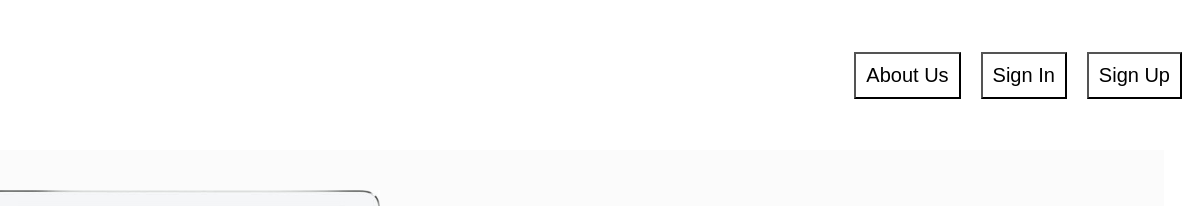
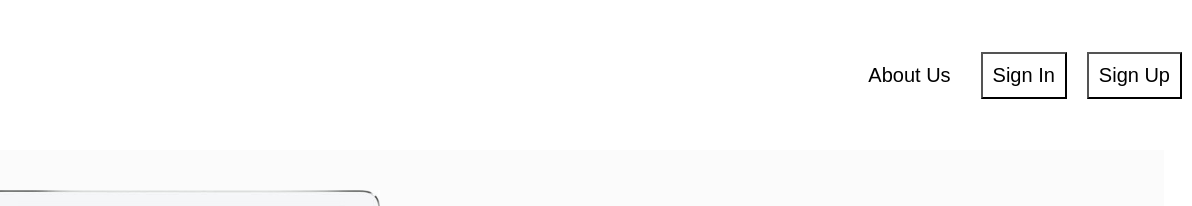
Before and after one commit to pintereachv2/pintereach-landing-page, a plain HTML site: page index.html in a window 1280 px wide. Shown: the top 206 px of the page, 88-1280 px from the left. Drawn offline with Linux system fonts and the light colour scheme.

Commit message:
removed border around About button

```diff
--- a/index.html
+++ b/index.html
@@ -16,7 +16,7 @@
             </div>
 
             <div class='nav-buttons'>
-                <button class='sign-in about'>About Us</button>
+                <button class='sign-in' id='about'>About Us</button>
                 <button class='sign-in'>Sign In</button>
                 <button class='sign-in'>Sign Up</button>
             </div>
--- a/less/nav.less
+++ b/less/nav.less
@@ -31,5 +31,10 @@
                 font-size: 20px;
                 background: white;
             }
+
+            #about {
+                border: none;
+            }
+
         }
     }
```
Also changed, not shown: css/index.css.
